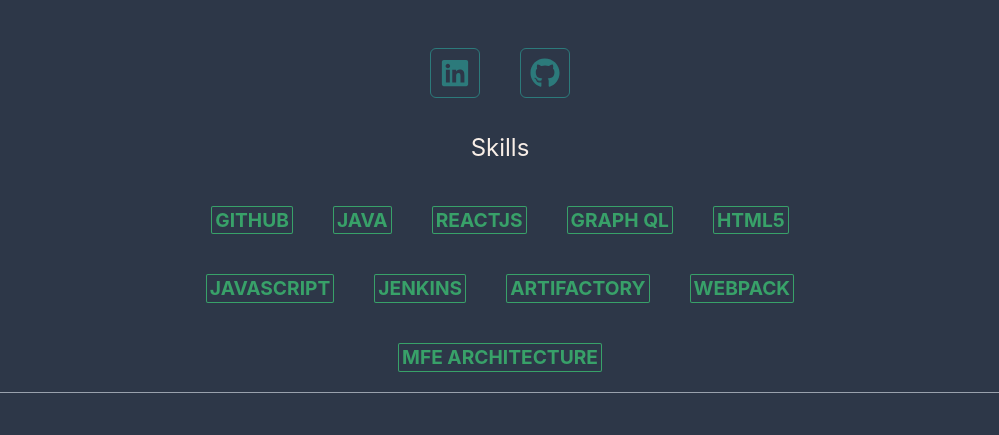
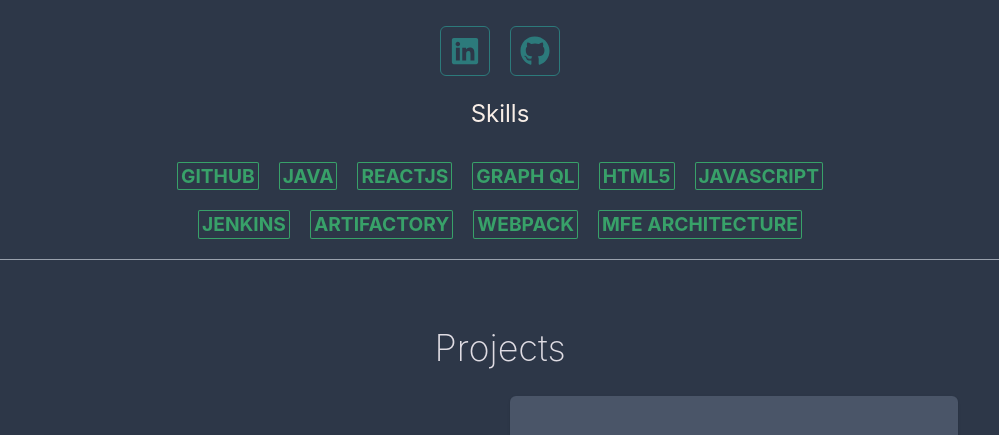
Before and after one commit to RajasriJanaki/portfolio, a React (Create React App) app: page / in a window 1280 px wide. Shown: the part 560-995 px from the top of the page, without its empty margins (140-1139 px from the left). Built offline with nearby package versions, Linux system fonts and the light colour scheme; grey boxes are pictures that could not be loaded.

Commit message:
feat: update social links and clean up css

```diff
--- a/src/App.css
+++ b/src/App.css
@@ -11,6 +11,18 @@
 .dark-box-container {
   background-color: #282c34;
   color: azure;
+}
+
+.grey-scheme {
+  background-color: #4A5568;
+  color: #F7FAFC;
+}
+
+.flex-box {
+  display: flex;
+  padding: 10px;
+  flex-wrap: wrap;
+  gap: 20px;
 }
 
 @media (prefers-reduced-motion: no-preference) {
--- a/src/components/Projects.js
+++ b/src/components/Projects.js
@@ -4,22 +4,20 @@
     Stack,
     Heading,
     Flex,
-    Image,
-    Fade,
-    Button
+    Image
   } from '@chakra-ui/react';
-  import { Card, CardHeader, CardBody, CardFooter } from '@chakra-ui/react'
+  import { Card, CardBody } from '@chakra-ui/react'
   import { experience } from "../data/projects";
-  import Skills from './Skills';
 
   export default function Projects() {
     return (
       <Box p='20px'
         color={'#DFDCE3'} m={'10'} id='Projects'>
         <Flex
+          className="flex-box"
           direction='column'
           alignItems='space-around'
-          gap='10'>
+          >
             <Box>
               <Heading
                   fontWeight={200}
@@ -30,7 +28,9 @@
                   </Text>
               </Heading>
             </Box>
-            <Flex direction='row' wrap='wrap' gap='10' alignItems={'center'} justifyContent={'center'}>
+            <Flex className="flex-box"
+                direction='row'
+                alignItems={'center'} justifyContent={'center'}>
                 {experience?.map((job) => {
                   return <>
                     {job.projects.map((project) => {
@@ -48,13 +48,11 @@
                             maxH={{ base: '100px', sm: '200px' }}
                             maxW={{ base: '100px', sm: '200px' }}
                             src={job.logo}
-                            alt='Caffe Latte'
+                            alt={job.company}
                           />
-
                           <Stack>
                             <CardBody>
                               <Heading size='sm'>{project.title}</Heading>
-
                               <Text py='2'>
                                 {project.text}
                               </Text>
--- a/src/components/Skills.js
+++ b/src/components/Skills.js
@@ -1,72 +1,36 @@
 import {
-    IconButton,
     Flex,
-    Icon,
-    Button,
     Badge,
-    Heading,
     Text
   } from "@chakra-ui/react";
-  import * as React from "react";
-  import {
-    FaGithub,
-    FaJava,
-    FaReact,
-    FaHtml5,
-    FaJenkins
-  } from "react-icons/fa";
-  import {
-    SiJavascript
-  } from "react-icons/si";
+import * as React from "react";
 
-  export default function Skills() {
+const skillSet = ['GitHub', 'Java', 'ReactJs', 'Graph QL', 'HTML5', 'Javascript', 'Jenkins', 'Artifactory', 'Webpack', 'MFE Architecture'];
+
+export default function Skills() {
     return (
       <Flex
-        display={'flex'}
+        className="flex-box"
         direction={'column'}
-        gap={'5'}>
+        >
         <Text
             as={'span'}
             fontSize={{ base: 'lg', sm: 'xl', md: '2xl' }}>
             Skills
         </Text>
         <Flex
-              gap={10}
-              display={'flex'}
-              py={'5'}
-              wrap={'wrap'}
+              className="flex-box"
               alignItems={'center'} justifyContent={'center'}>
-            <Badge variant='outline' colorScheme='green' fontSize='1.2em' >
-              GitHub
-            </Badge>
-            <Badge variant='outline' colorScheme='green' fontSize='1.2em' >
-              Java
-            </Badge>
-            <Badge variant='outline' colorScheme='green' fontSize='1.2em' >
-              ReactJs
-            </Badge>
-            <Badge variant='outline' colorScheme='green' fontSize='1.2em' >
-              Graph QL
-            </Badge>
-            <Badge variant='outline' colorScheme='green' fontSize='1.2em' >
-              HTML5
-            </Badge>
-            <Badge variant='outline' colorScheme='green' fontSize='1.2em' >
-              Javascript
-            </Badge>
-            <Badge variant='outline' colorScheme='green' fontSize='1.2em' >
-              Jenkins
-            </Badge>
-            <Badge variant='outline' colorScheme='green' fontSize='1.2em' >
-              Artifactory
-            </Badge>
-            <Badge variant='outline' colorScheme='green' fontSize='1.2em' >
-              Webpack
-            </Badge>
-            <Badge variant='outline' colorScheme='green' fontSize='1.2em' >
-              MFE Architecture
-            </Badge>
+              {
+                skillSet.map((skill) => {
+                  return (
+                  <Badge variant='outline' colorScheme='green' fontSize='1.2em' >
+                    {skill}
+                  </Badge>
+                  )
+                })
+              }
         </Flex>
       </Flex>
     );
-  }
+}
--- a/src/components/SocialMediaLinks.jsx
+++ b/src/components/SocialMediaLinks.jsx
@@ -12,9 +12,7 @@
 export default function SocialMediaLinks() {
   return (
     <Flex
-      gap={10}
-      display={'flex'}
-      py={{ base: 5, md: 8 }}
+      className="flex-box"
       alignItems={'center'} justifyContent={'center'}>
       <IconButton
         colorScheme='teal'
@@ -22,6 +20,7 @@
         variant="outline"
         aria-label="LinkedIn icon"
         icon={<Icon as={FaLinkedin} w={'30px'} h={'30px'}/>}
+        onClick={() => window.open('https://www.linkedin.com/feed/','_blank')}
       />
       <IconButton
         variant="outline"
@@ -29,6 +28,7 @@
         colorScheme='teal'
         aria-label="Github icon"
         icon={<Icon as={FaGithub} w={'30px'} h={'30px'}/>}
+        onClick={() => window.open('https://github.com/','_blank')}
       />
     </Flex>
   );
```
